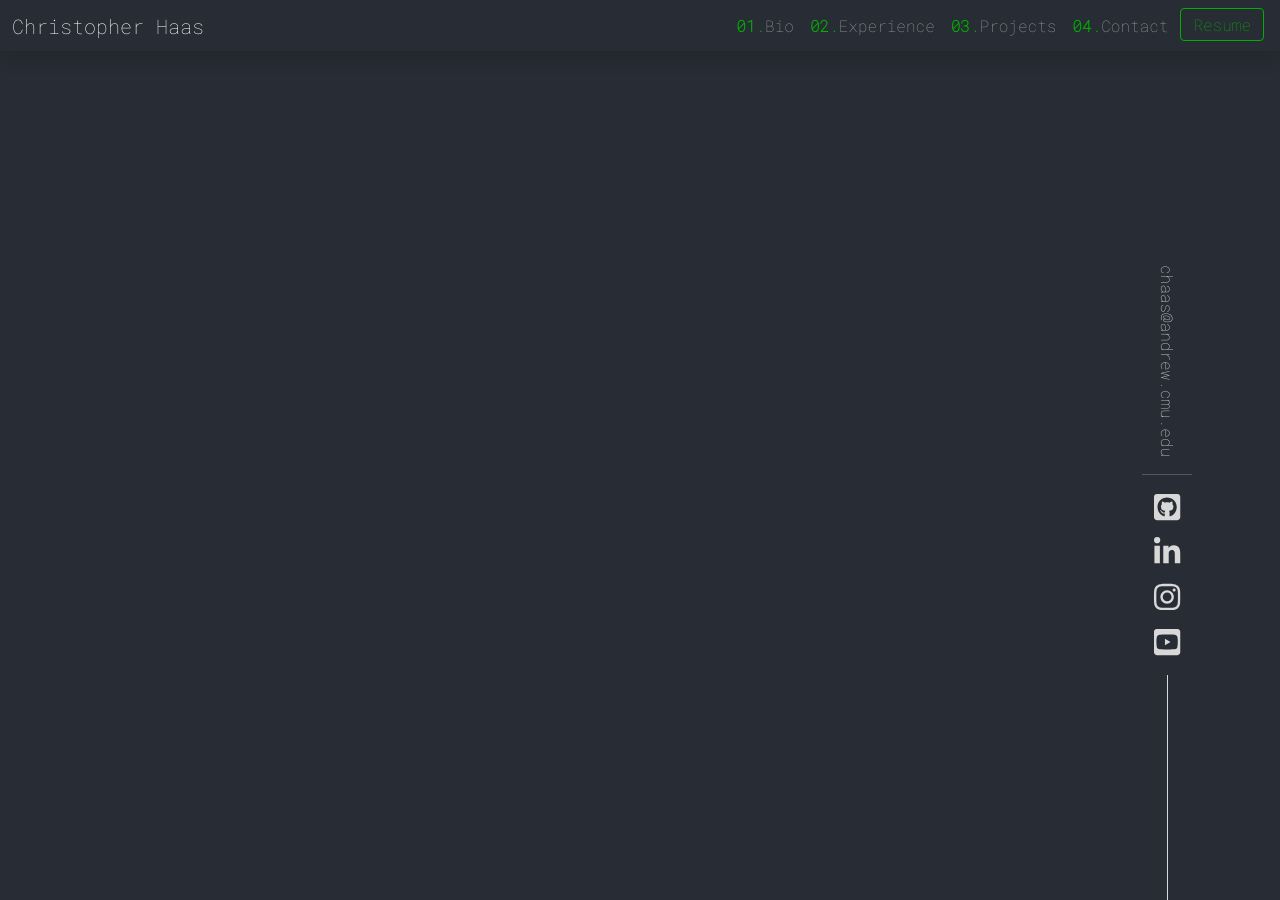
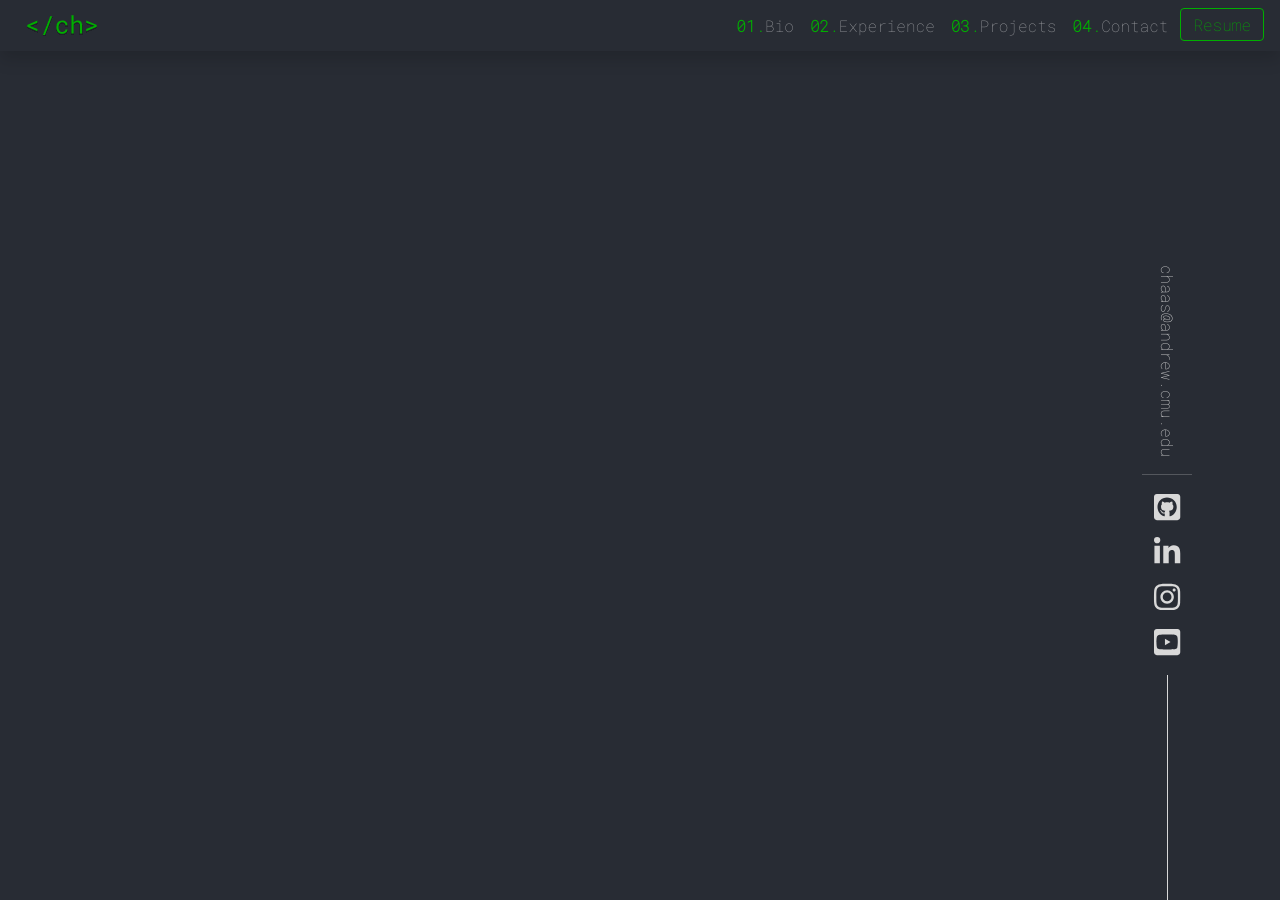
Before and after one commit to christopherwhaas/christopherwhaas.github.io, a Jekyll site: the page built from index.md, in a window 1280 px wide. Built offline with Jekyll 4.4.1, drawn with Linux system fonts in a browser that asks for light colours; our own code applies the rules of GitHub Pages for plain Markdown files.

Commit message:
Added Favicon

```diff
--- a/_includes/nav.html
+++ b/_includes/nav.html
@@ -1,6 +1,6 @@
 <nav class="navbar navbar-expand-lg navbar-dark shadow">
   <div class="container-fluid">
-    <a class="navbar-brand " href="/#home"><h5>Christopher Haas</h5></a>
+    <a class="navbar-brand " href="/#home"><img id="logo" src="/assets/images/logo.svg" alt=""></a>
     <button class="navbar-toggler" type="button" data-bs-toggle="collapse" data-bs-target="#navbarToggler" aria-controls="navbarToggler" aria-expanded="false" aria-label="Toggle navigation">
       <i class="fas fa-bars"></i>
     </button>
--- a/_layouts/default.html
+++ b/_layouts/default.html
@@ -6,6 +6,10 @@
     <title>{{ page.title }}</title>
     <meta name="description" content="">
     <meta name="viewport" content="width=device-width, initial-scale=1">
+
+    <link rel="icon" href="assets/images/logo.svg">
+    <link rel=”mask-icon” href=”assets/images/logo.svg” color=”#00AF00">
+
 
     <script src="https://cdnjs.cloudflare.com/ajax/libs/jquery/3.5.1/jquery.min.js" integrity="sha512-bLT0Qm9VnAYZDflyKcBaQ2gg0hSYNQrJ8RilYldYQ1FxQYoCLtUjuuRuZo+fjqhx/qtq/1itJ0C2ejDxltZVFg==" crossorigin="anonymous"></script>
     <script src="https://cdnjs.cloudflare.com/ajax/libs/font-awesome/5.15.1/js/all.min.js" integrity="sha512-F5QTlBqZlvuBEs9LQPqc1iZv2UMxcVXezbHzomzS6Df4MZMClge/8+gXrKw2fl5ysdk4rWjR0vKS7NNkfymaBQ==" crossorigin="anonymous"></script>
--- a/assets/css/custom/styles.scss
+++ b/assets/css/custom/styles.scss
@@ -219,6 +219,21 @@ a:active{
   color: #00ABE4;
 }
 
+
+#logo {
+  width: 80px;
+  height: 35px;
+  margin: 0 0 0 10px;
+
+  padding: 0;
+}
+
+.navbar-brand{
+  margin-top: 0;
+  margin-bottom: 0;
+  padding-top: 0;
+  padding-bottom: 0;
+}
 
 
 //###################### INDEX ################################
--- a/index.html
+++ b/index.html
@@ -1,6 +1,6 @@
 ---
 layout: default
-title: Home
+title: Chris' Portfolio
 ---
 <div class="container">
 
```
Also changed, not shown: _work/0.md (+2 -2 lines), assets/images/logo.svg (added), 1 other file.
